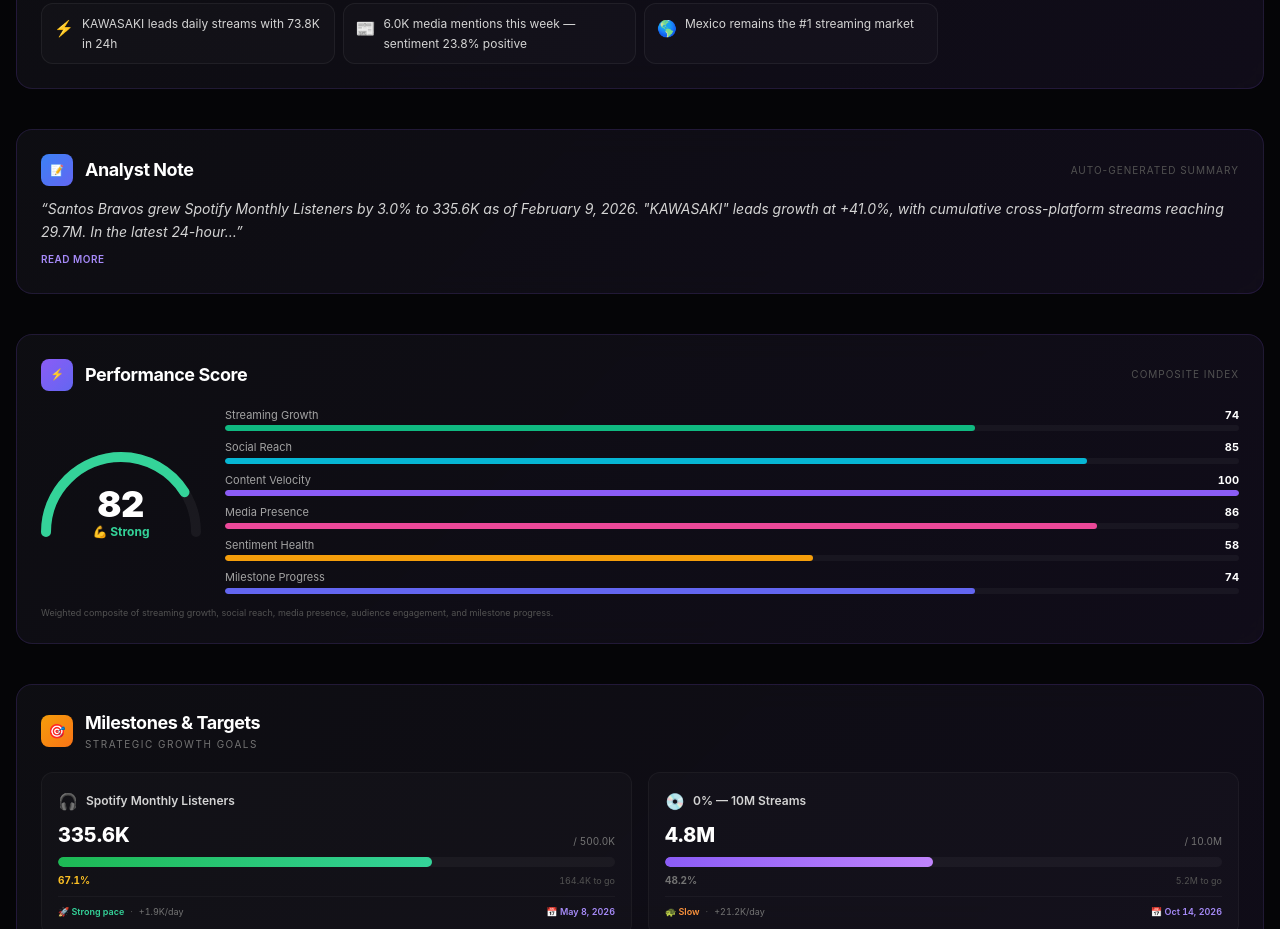
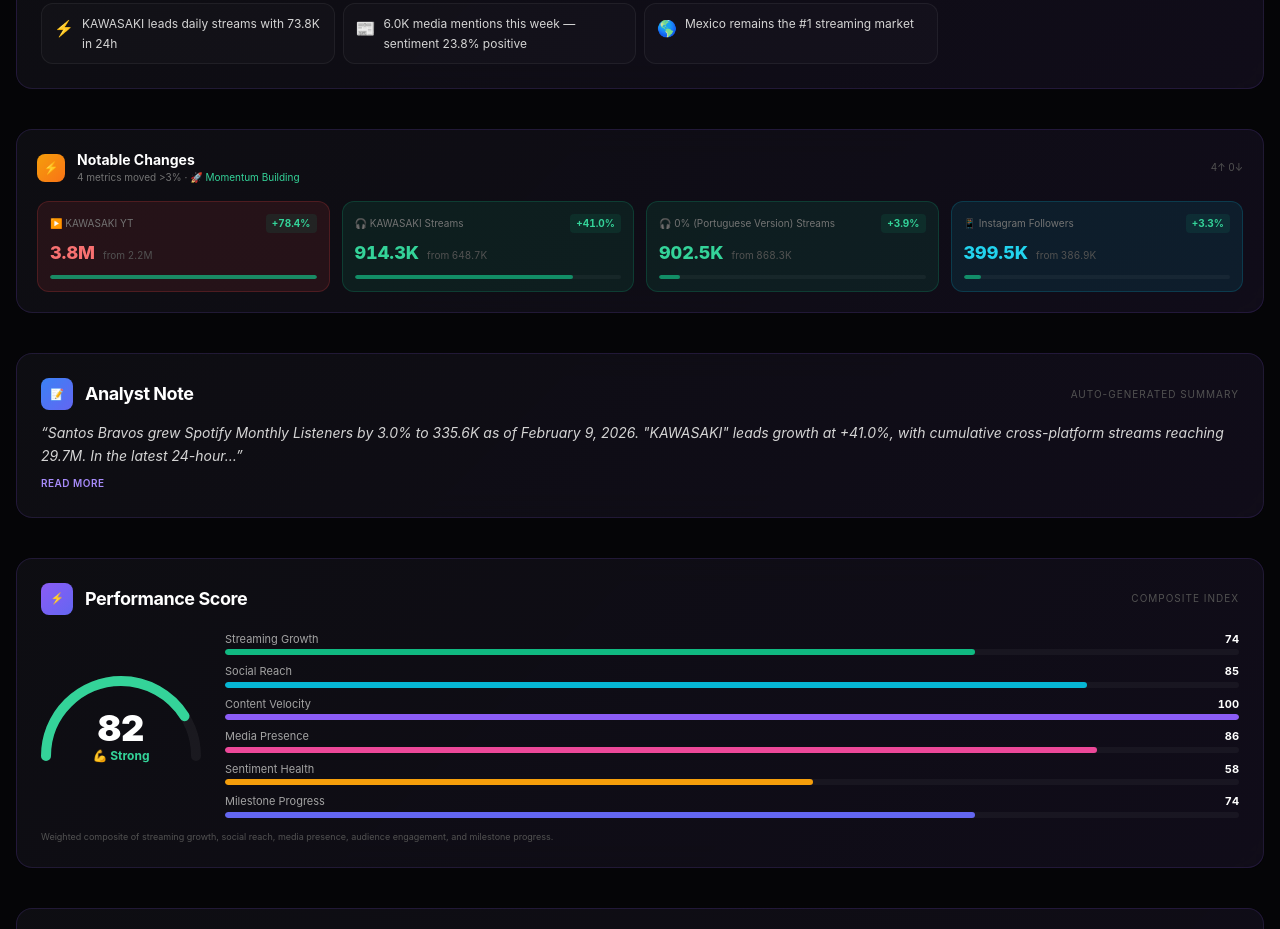
Before and after one commit to it-hbl/santos-bravos-dashboard, a Next.js app: page / in a window 1280 px wide. Shown: the part 1220-2149 px from the top of the page. Built offline with nearby package versions, Linux system fonts and the light colour scheme; no server answers; the database is empty.

Commit message:
Add Notable Changes alert section — auto-detects metrics with >3% swings, clickable cards jump to relevant sections

```diff
--- /dev/null
+++ b/app/components/NotableChanges.tsx
@@ -0,0 +1,121 @@
+"use client";
+
+import { useState } from "react";
+
+interface Change {
+  metric: string;
+  current: number;
+  prior: number;
+  pctChange: number;
+  category: "streaming" | "social" | "youtube" | "virality" | "pr";
+  sectionId?: string;
+}
+
+interface NotableChangesProps {
+  changes: Change[];
+  threshold?: number; // minimum absolute % change to show
+}
+
+function fmt(n: number): string {
+  if (Math.abs(n) >= 1_000_000) return (n / 1_000_000).toFixed(1) + "M";
+  if (Math.abs(n) >= 1_000) return (n / 1_000).toFixed(1) + "K";
+  return n.toLocaleString();
+}
+
+const CATEGORY_CONFIG: Record<string, { emoji: string; color: string; bg: string; border: string }> = {
+  streaming: { emoji: "🎧", color: "text-emerald-400", bg: "bg-emerald-500/10", border: "border-emerald-500/20" },
+  social: { emoji: "📱", color: "text-cyan-400", bg: "bg-cyan-500/10", border: "border-cyan-500/20" },
+  youtube: { emoji: "▶️", color: "text-red-400", bg: "bg-red-500/10", border: "border-red-500/20" },
+  virality: { emoji: "🔥", color: "text-pink-400", bg: "bg-pink-500/10", border: "border-pink-500/20" },
+  pr: { emoji: "📰", color: "text-violet-400", bg: "bg-violet-500/10", border: "border-violet-500/20" },
+};
+
+export default function NotableChanges({ changes, threshold = 5 }: NotableChangesProps) {
+  const [expanded, setExpanded] = useState(false);
+
+  // Filter and sort by absolute % change descending
+  const notable = changes
+    .filter(c => Math.abs(c.pctChange) >= threshold && c.prior > 0)
+    .sort((a, b) => Math.abs(b.pctChange) - Math.abs(a.pctChange));
+
+  if (notable.length === 0) return null;
+
+  const topChanges = expanded ? notable : notable.slice(0, 4);
+  const hasMore = notable.length > 4;
+
+  // Determine overall mood
+  const positiveCount = notable.filter(c => c.pctChange > 0).length;
+  const mood = positiveCount > notable.length / 2
+    ? { label: "Momentum Building", emoji: "🚀", color: "text-emerald-400" }
+    : positiveCount === notable.length / 2
+    ? { label: "Mixed Signals", emoji: "⚖️", color: "text-amber-400" }
+    : { label: "Watch Closely", emoji: "👀", color: "text-red-400" };
+
+  return (
+    <section className="glass-hybe rounded-2xl p-5 print:break-inside-avoid">
+      <div className="flex items-center justify-between mb-4">
+        <div className="flex items-center gap-3">
+          <div className="w-7 h-7 rounded-lg bg-gradient-to-br from-amber-500 to-orange-500 flex items-center justify-center text-xs font-black text-white">⚡</div>
+          <div>
+            <h2 className="text-sm font-bold text-white">Notable Changes</h2>
+            <p className="text-[10px] text-neutral-500">
+              {notable.length} metric{notable.length !== 1 ? "s" : ""} moved &gt;{threshold}% · <span className={mood.color}>{mood.emoji} {mood.label}</span>
+            </p>
+          </div>
+        </div>
+        <div className="flex items-center gap-2">
+          <span className="text-[10px] text-neutral-600 tabular-nums">{positiveCount}↑ {notable.length - positiveCount}↓</span>
+        </div>
+      </div>
+
+      <div className="grid grid-cols-1 sm:grid-cols-2 lg:grid-cols-4 gap-3">
+        {topChanges.map((c, i) => {
+          const config = CATEGORY_CONFIG[c.category] || CATEGORY_CONFIG.streaming;
+          const isPositive = c.pctChange > 0;
+          const absPct = Math.abs(c.pctChange);
+          const changeColor = isPositive ? "text-emerald-400" : "text-red-400";
+          const changeBg = isPositive ? "bg-emerald-500/10" : "bg-red-500/10";
+
+          return (
+            <button
+              key={`${c.metric}-${i}`}
+              onClick={() => {
+                if (c.sectionId) {
+                  document.getElementById(c.sectionId)?.scrollIntoView({ behavior: "smooth" });
+                }
+              }}
+              className={`${config.bg} border ${config.border} rounded-xl p-3 text-left transition-all hover:scale-[1.02] hover:shadow-lg group ${c.sectionId ? "cursor-pointer" : "cursor-default"}`}
+            >
+              <div className="flex items-center justify-between mb-1.5">
+                <span className="text-[10px] text-neutral-500 truncate flex-1 pr-2">{config.emoji} {c.metric}</span>
+                <span className={`text-[10px] font-bold ${changeColor} ${changeBg} px-1.5 py-0.5 rounded tabular-nums flex-shrink-0`}>
+                  {isPositive ? "+" : ""}{c.pctChange.toFixed(1)}%
+                </span>
+              </div>
+              <div className="flex items-baseline gap-2">
+                <span className={`text-lg font-extrabold ${config.color} tabular-nums`}>{fmt(c.current)}</span>
+                <span className="text-[10px] text-neutral-600 tabular-nums">from {fmt(c.prior)}</span>
+              </div>
+              {/* Change magnitude bar */}
+              <div className="mt-2 w-full bg-white/[0.04] rounded-full h-1 overflow-hidden">
+                <div
+                  className={`h-full rounded-full transition-all duration-1000 ${isPositive ? "bg-emerald-500" : "bg-red-500"}`}
+                  style={{ width: `${Math.min(absPct * 2, 100)}%`, opacity: 0.7 }}
+                />
+              </div>
+            </button>
+          );
+        })}
+      </div>
+
+      {hasMore && (
+        <button
+          onClick={() => setExpanded(!expanded)}
+          className="mt-3 text-[10px] text-neutral-500 hover:text-neutral-300 transition-colors"
+        >
+          {expanded ? "Show less ↑" : `Show ${notable.length - 4} more changes ↓`}
+        </button>
+      )}
+    </section>
+  );
+}
--- a/app/page.tsx
+++ b/app/page.tsx
@@ -76,6 +76,7 @@ const AudienceHealth = dynamic(() => import("./components/AudienceHealth"), { ss
 const ReachDiversity = dynamic(() => import("./components/ReachDiversity"), { ssr: false });
 const MarketPenetration = dynamic(() => import("./components/MarketPenetration"), { ssr: false });
 const SpotifyEmbed = dynamic(() => import("./components/SpotifyEmbed"), { ssr: false });
+const NotableChanges = dynamic(() => import("./components/NotableChanges"), { ssr: false });
 
 /** Extract short date like "2/9/26" from "February 9, 2026" or ISO date */
 function shortDate(dateStr: string): string {
@@ -618,6 +619,21 @@ function Dashboard() {
             sentimentPositivePct={liveSentiment.positive.pct}
             topMarket={geoCountries[0]?.name || ""}
           />
+        </AnimatedSection>
+        </SectionErrorBoundary>
+
+        {/* Notable Changes */}
+        <SectionErrorBoundary sectionName="Notable Changes">
+        <AnimatedSection>
+          <NotableChanges changes={[
+            ...(bp.spotifyMonthlyListeners.prior ? [{ metric: "Spotify Listeners", current: liveListeners, prior: bp.spotifyMonthlyListeners.prior, pctChange: ((liveListeners - bp.spotifyMonthlyListeners.prior) / bp.spotifyMonthlyListeners.prior) * 100, category: "streaming" as const, sectionId: "business" }] : []),
+            ...(bp.spotifyFollowers?.prior ? [{ metric: "Spotify Followers", current: liveFollowers, prior: bp.spotifyFollowers.prior, pctChange: ((liveFollowers - bp.spotifyFollowers.prior) / bp.spotifyFollowers.prior) * 100, category: "streaming" as const, sectionId: "business" }] : []),
+            ...liveTrackStreams.filter(t => t.spotifyStreams.prior).map(t => ({ metric: `${t.name} Streams`, current: t.spotifyStreams.current, prior: t.spotifyStreams.prior!, pctChange: ((t.spotifyStreams.current - t.spotifyStreams.prior!) / t.spotifyStreams.prior!) * 100, category: "streaming" as const, sectionId: "charts" })),
+            ...liveYTVideos.filter(v => v.views.prior).map(v => ({ metric: `${v.name.replace(/ (Performance Video|Official MV|Lyric Video|Debut Visualizer)/, "")} YT`, current: v.views.current, prior: v.views.prior!, pctChange: ((v.views.current - v.views.prior!) / v.views.prior!) * 100, category: "youtube" as const, sectionId: "business" })),
+            ...liveSocialMedia.platforms.filter(p => p.prior).map(p => ({ metric: `${p.platform} Followers`, current: p.current, prior: p.prior!, pctChange: ((p.current - p.prior!) / p.prior!) * 100, category: "social" as const, sectionId: "social" })),
+            ...(liveSocialMedia.totalFootprint.prior ? [{ metric: "Total SNS Footprint", current: liveSocialMedia.totalFootprint.current, prior: liveSocialMedia.totalFootprint.prior, pctChange: ((liveSocialMedia.totalFootprint.current - liveSocialMedia.totalFootprint.prior) / liveSocialMedia.totalFootprint.prior) * 100, category: "social" as const, sectionId: "social" }] : []),
+            ...(audioVirality.totalAudioViews.prior ? [{ metric: "Audio Views", current: audioVirality.totalAudioViews.current, prior: audioVirality.totalAudioViews.prior, pctChange: ((audioVirality.totalAudioViews.current - audioVirality.totalAudioViews.prior) / audioVirality.totalAudioViews.prior) * 100, category: "virality" as const, sectionId: "virality" }] : []),
+          ]} threshold={3} />
         </AnimatedSection>
         </SectionErrorBoundary>
 
```
